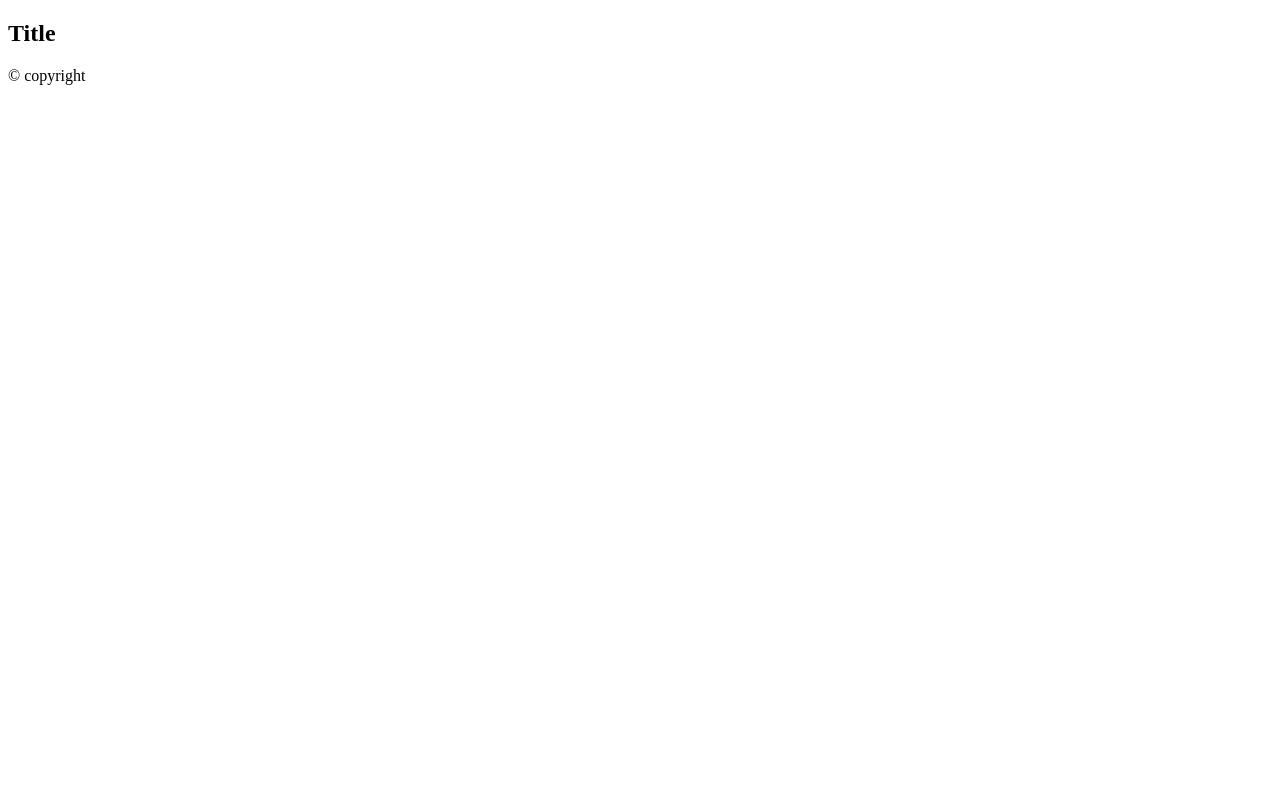
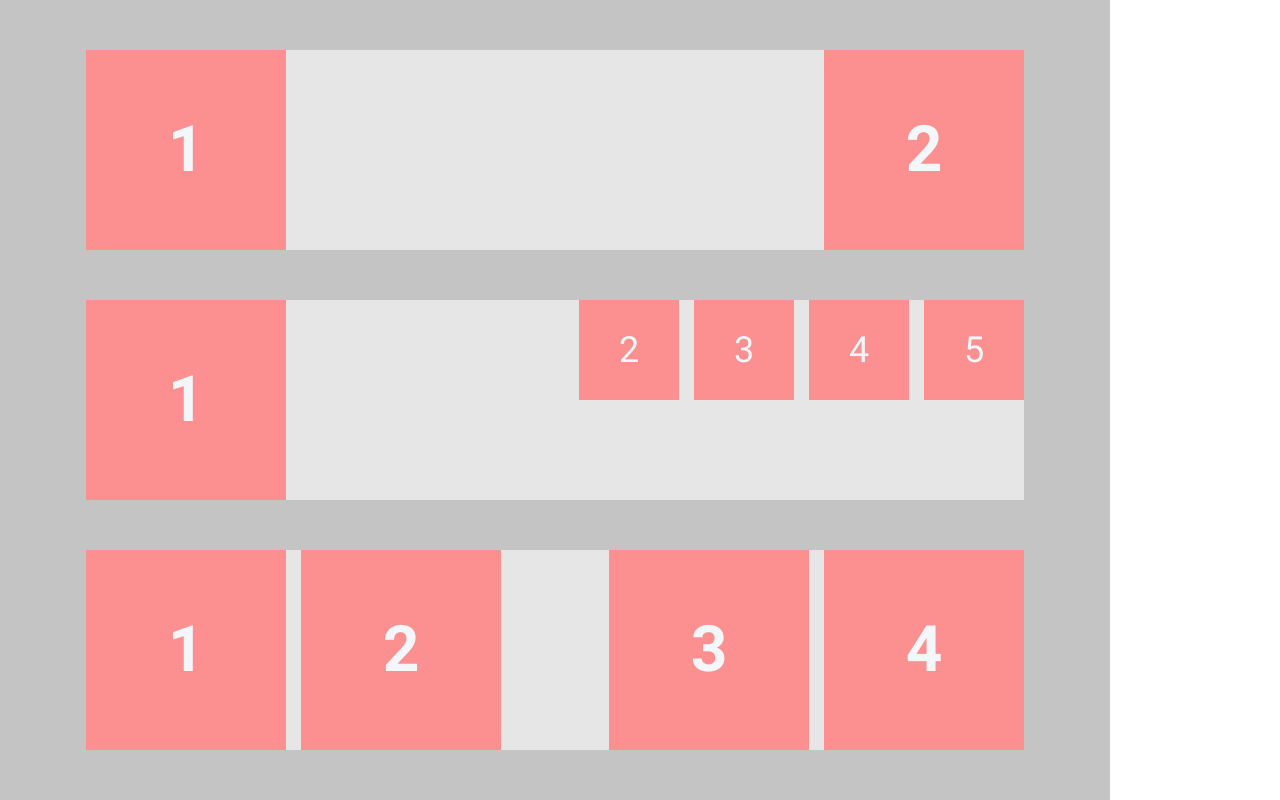
Before and after one commit to nedostupliubov/FE-Homeworks, a plain HTML site: page index.html in a window 1280 px wide. Drawn offline with Linux system fonts and the light colour scheme.

Commit message:
made homework

```diff
--- a/css/style.css
+++ b/css/style.css
@@ -0,0 +1,76 @@
+* {
+    margin: 0;
+    padding: 0;
+    box-sizing: border-box;
+}
+
+html {
+    font-family: 'Roboto', sans-serif;
+    font-weight: 400;
+    color: rgb(244, 247, 249);
+    font-size: 36px;
+    line-height: 100px;
+}
+
+.container {
+    width: 100%;
+    max-width: 1110px;
+    max-height: 800px;
+    margin-left: auto;
+    margin-right: auto;
+    padding-left: 1rem;
+    padding-right: 1rem;
+    position: absolute;
+    text-align: center;
+    background-color: #C4C4C4;
+
+
+}
+
+.block {
+    max-width: 1000px;
+    height: 200px;
+    background-color: #E6E6E6;
+    margin: 50px 50px 50px 50px;
+    vertical-align: top;
+}
+
+.card {
+    width: 200px;
+    height: 200px;
+    display: flex;
+    justify-content: center;
+    background-color: #FC8F8F;
+    float: left;
+    margin-right: 15px;
+    font-weight: 700;
+    font-size: 64px;
+    line-height: 200px;
+}
+
+#two {
+    float: right;
+    margin-right: 0px;
+}
+
+.small_card {
+    width: 100px;
+    height: 100px;
+    display: flex;
+    justify-content: center;
+    background-color: #FC8F8F;
+    float: left;
+    margin-left: 15px;
+}
+
+#small_card {
+    float: right;
+}
+
+#big_right {
+    float: right;
+}
+
+#four {
+    margin-right: 0px;
+}
--- /dev/null
+++ b/fonts/stylesheet.css
@@ -0,0 +1,23 @@
+@font-face {
+    font-family: 'Roboto';
+    src: url('Roboto-Regular.woff2') format('woff2'),
+        url('Roboto-Regular.woff') format('woff');
+    font-weight: normal;
+    font-style: normal;
+}
+
+@font-face {
+    font-family: 'Roboto';
+    src: url('Roboto-Medium.woff2') format('woff2'),
+        url('Roboto-Medium.woff') format('woff');
+    font-weight: 500;
+    font-style: normal;
+}
+
+@font-face {
+    font-family: 'Roboto';
+    src: url('Roboto-Bold.woff2') format('woff2'),
+        url('Roboto-Bold.woff') format('woff');
+    font-weight: bold;
+    font-style: normal;
+}
--- a/index.html
+++ b/index.html
@@ -5,22 +5,34 @@
     <meta http-equiv="X-UA-Compatible" content="IE=edge">
     <meta name="viewport" content="width=device-width, initial-scale=1.0">
     <title>Document</title>
+    <link rel="stylesheet" href="./fonts/stylesheet.css">
     <link rel="stylesheet" href="./css/style.css">
 </head>
 
 <body>
-    <header>
-        <nav></nav>
-    </header>
-    <main>
-        <section>
-            <h1>Title</h1>
+    <main class="container">
+        <section class="block">
+            <div class="card">1</div>
+            <div class="card" id="two">2</div>
+        </section>
+        <section class="block">
+            <div class="card">1</div>
+            <div id="small_card">
+                <div class="small_card">2</div>
+                <div class="small_card">3</div>
+                <div class="small_card">4</div>
+                <div class="small_card">5</div>
+            </div>
+        </section>
+        <section class="block">
+            <div class="card">1</div>
+            <div class="card">2</div>
+            <div id="big_right">
+                <div class="card">3</div>
+                <div class="card" id="four">4</div>
+            </div>
         </section>
     </main>
-    <footer>
-        <p>&copy; copyright</p>
-    </footer>
-    <script src="./js/script.js"></script>
 </body>
 
 </html>
```
Also changed, not shown: fonts/Roboto-Bold.woff (added), fonts/Roboto-Bold.woff2 (added), fonts/Roboto-Medium.woff (added), fonts/Roboto-Medium.woff2 (added), fonts/Roboto-Regular.woff (added), fonts/Roboto-Regular.woff2 (added).
